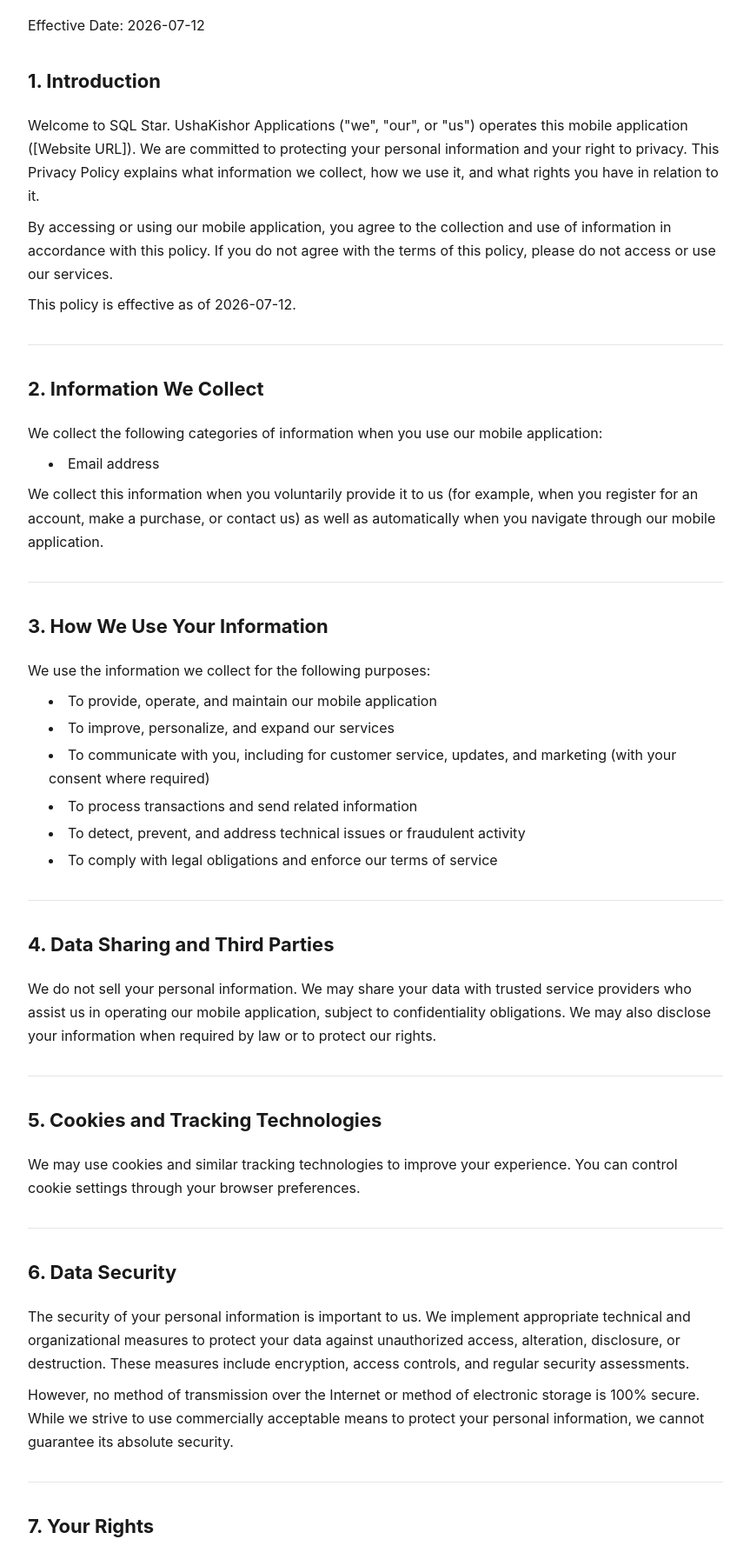
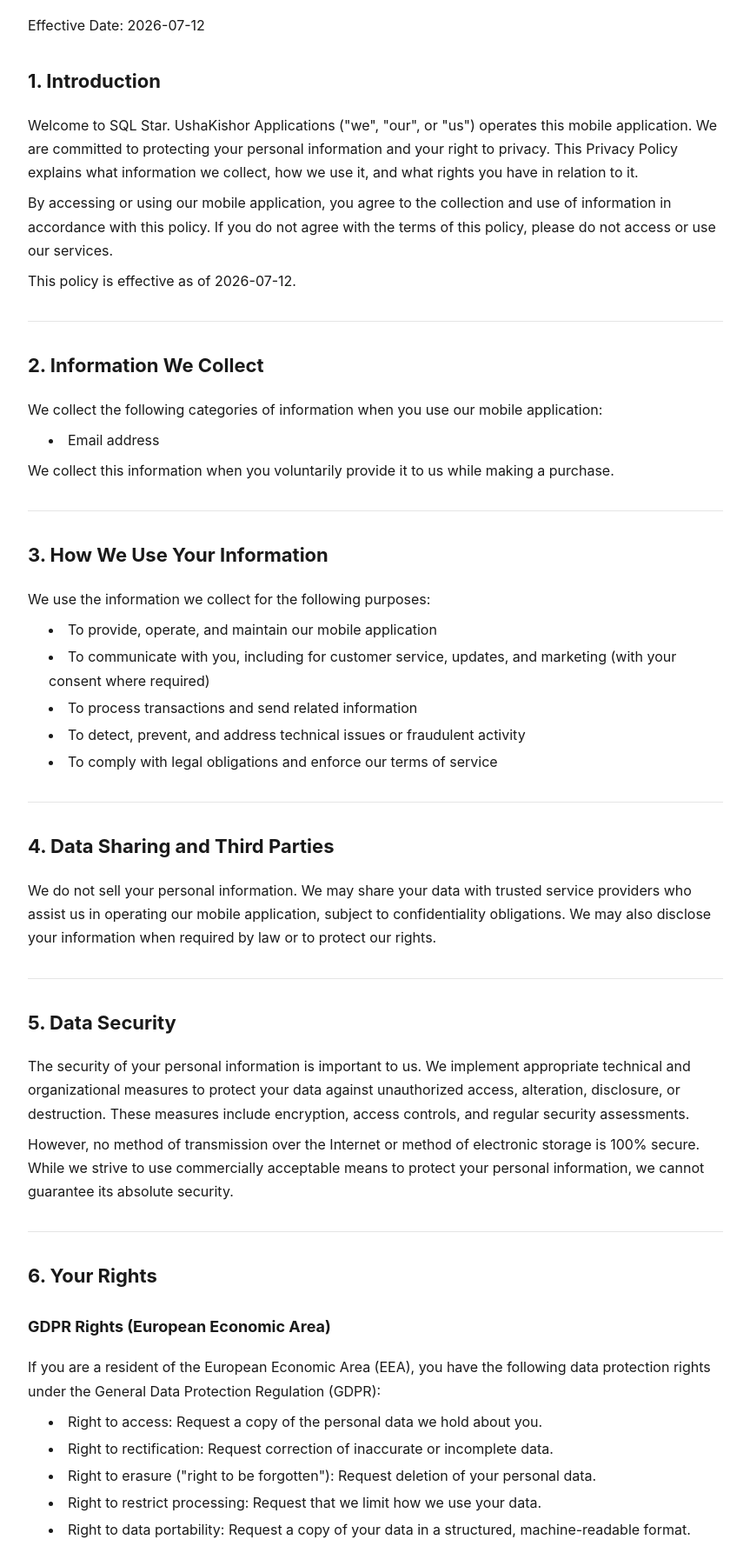
Before and after one commit to ushakishorapplications/sql-star-legal-docs, a plain HTML site: page privacy-policy.html in a window 1280 px wide. Shown: the part 123-1901 px from the top of the page at 87% size, without its empty margins (208-1071 px from the left). Drawn offline with Linux system fonts and the light colour scheme.

Commit message:
Update privacy-policy.html

```diff
--- a/privacy-policy.html
+++ b/privacy-policy.html
@@ -22,7 +22,7 @@
 
 <h2>1. Introduction</h2>
 
-<p>Welcome to SQL Star. UshaKishor Applications ("we", "our", or "us") operates this mobile application ([Website URL]). We are committed to protecting your personal information and your right to privacy. This Privacy Policy explains what information we collect, how we use it, and what rights you have in relation to it.</p>
+<p>Welcome to SQL Star. UshaKishor Applications ("we", "our", or "us") operates this mobile application. We are committed to protecting your personal information and your right to privacy. This Privacy Policy explains what information we collect, how we use it, and what rights you have in relation to it.</p>
 
 <p>By accessing or using our mobile application, you agree to the collection and use of information in accordance with this policy. If you do not agree with the terms of this policy, please do not access or use our services.</p>
 
@@ -36,7 +36,7 @@
 
 <li>Email address</li>
 
-<p>We collect this information when you voluntarily provide it to us (for example, when you register for an account, make a purchase, or contact us) as well as automatically when you navigate through our mobile application.</p>
+<p>We collect this information when you voluntarily provide it to us while making a purchase.</p>
 
 <hr />
 
@@ -45,7 +45,6 @@
 <p>We use the information we collect for the following purposes:</p>
 
 <li>To provide, operate, and maintain our mobile application</li>
-<li>To improve, personalize, and expand our services</li>
 <li>To communicate with you, including for customer service, updates, and marketing (with your consent where required)</li>
 <li>To process transactions and send related information</li>
 <li>To detect, prevent, and address technical issues or fraudulent activity</li>
@@ -59,13 +58,7 @@
 
 <hr />
 
-<h2>5. Cookies and Tracking Technologies</h2>
-
-<p>We may use cookies and similar tracking technologies to improve your experience. You can control cookie settings through your browser preferences.</p>
-
-<hr />
-
-<h2>6. Data Security</h2>
+<h2>5. Data Security</h2>
 
 <p>The security of your personal information is important to us. We implement appropriate technical and organizational measures to protect your data against unauthorized access, alteration, disclosure, or destruction. These measures include encryption, access controls, and regular security assessments.</p>
 
@@ -73,7 +66,7 @@
 
 <hr />
 
-<h2>7. Your Rights</h2>
+<h2>6. Your Rights</h2>
 
 <h3>GDPR Rights (European Economic Area)</h3>
 
@@ -112,7 +105,7 @@
 
 <hr />
 
-<h2>8. Data Retention</h2>
+<h2>7. Data Retention</h2>
 
 <p>We retain your personal information for as long as necessary to fulfill the purposes outlined in this Privacy Policy, unless a longer retention period is required or permitted by law.</p>
 
@@ -122,7 +115,7 @@
 
 <hr />
 
-<h2>9. Changes to This Policy</h2>
+<h2>8. Changes to This Policy</h2>
 
 <p>We may update this Privacy Policy from time to time. We will notify you of any material changes by posting the new Privacy Policy on this page and updating the "Effective Date" at the top.</p>
 
@@ -136,7 +129,7 @@
 
 <p>  UshaKishor Applications</p>
 <p>  Email: ushakishorapplications@gmail.com</p>
-<p>  Website: [Website URL]</p>
+
 
 <p>We will make every effort to respond to your inquiry within a reasonable timeframe.</p>
 <div class="footer">
```
